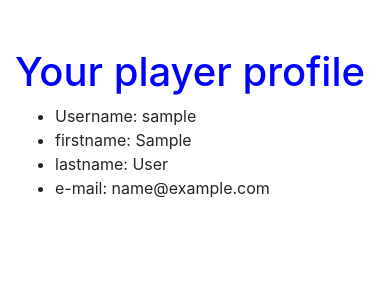
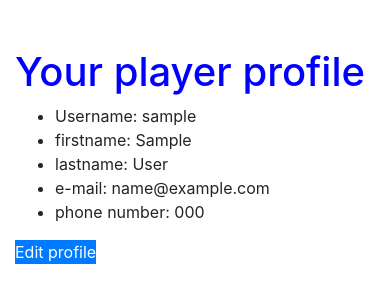
Before and after one commit to DanCZika/tennnisLeague, a Django app: page /profile in a window 390 px wide. Shown: the part 86-389 px from the top of the page. Run offline with Django 4.2, Linux system fonts and the light colour scheme; a user stored in the database is signed in; tables that the repository leaves empty hold one stand-in row (values such as "Sample post"); some libraries are stand-ins or nearby versions.

Commit message:
profile updated with phone number

```diff
--- a/tennisLeague/core/views.py
+++ b/tennisLeague/core/views.py
@@ -1,3 +1,4 @@
+import pdb
 from django.shortcuts import render, redirect
 from django.contrib import messages
 from django.contrib.auth.forms import UserCreationForm, AuthenticationForm
@@ -55,6 +56,8 @@
 # @login_required
 
 def profile(request):
-
-    args = {'user' : request.user}
+    user  = request.user
+    playerdata = user.playerdata
+    # pdb.set_trace()
+    args = {'user' : user, 'playerdata' : playerdata}
     return render(request, 'profile.html', args)
--- a/tennisLeague/templates/base.html
+++ b/tennisLeague/templates/base.html
@@ -15,8 +15,6 @@
 		<link rel="stylesheet" type="text/css" href="{% static 'style/master.css' %}">
 	</head>
 	<body>
-		<!-- DOCUMENTATION NAVBAR -->
-		<!-- #cd480e -->
 		<nav class="navbar navbar-expand-sm navbar-dark bg-primary ">
 		<div class="container">
 		  <a class="navbar-brand" href="#">Aberdeen Tennis<br>League </a>
--- a/tennisLeague/templates/profile.html
+++ b/tennisLeague/templates/profile.html
@@ -11,7 +11,11 @@
             <li>firstname: {{ user.first_name }}</li>
             <li>lastname: {{ user.last_name }}</li>
             <li>e-mail: {{ user.email }}</li>
+            <li>phone number: {{playerdata.phone_number}}</li>
         </ul>
+    </div>
+    <div class="row">
+        <a class="btn-primary" href="#">Edit profile</a>
     </div>
 </div>
 
```
